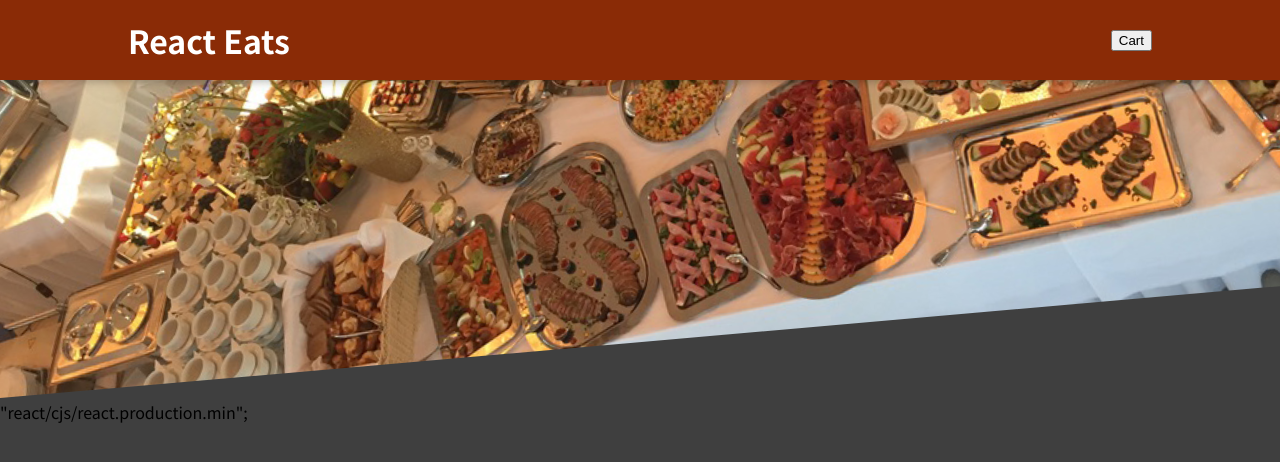
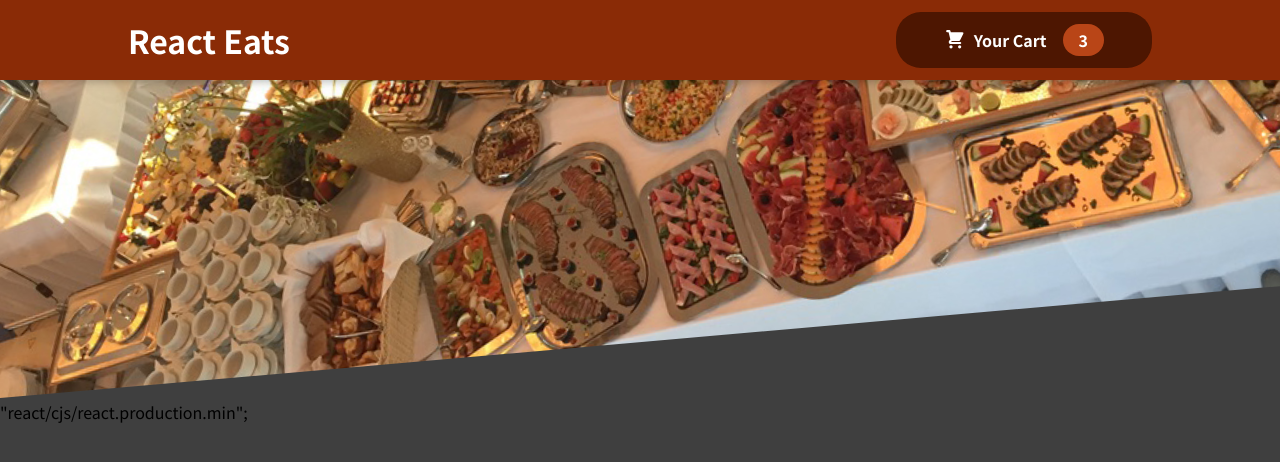
Before and after one commit to vectorNull/React-Eats, a React (Create React App) app: page / in a window 1280 px wide. Shown: the top 462 px of the page. Built offline with nearby package versions, Linux system fonts and the light colour scheme.

Commit message:
build cart component

```diff
--- /dev/null
+++ b/src/components/Cart/CartIcon.js
@@ -0,0 +1,13 @@
+const CartIcon = () => {
+	return (
+		<svg
+			xmlns="http://www.w3.org/2000/svg"
+			viewBox="0 0 20 20"
+			fill="currentColor"
+		>
+			<path d="M3 1a1 1 0 000 2h1.22l.305 1.222a.997.997 0 00.01.042l1.358 5.43-.893.892C3.74 11.846 4.632 14 6.414 14H15a1 1 0 000-2H6.414l1-1H14a1 1 0 00.894-.553l3-6A1 1 0 0017 3H6.28l-.31-1.243A1 1 0 005 1H3zM16 16.5a1.5 1.5 0 11-3 0 1.5 1.5 0 013 0zM6.5 18a1.5 1.5 0 100-3 1.5 1.5 0 000 3z" />
+		</svg>
+	);
+};
+
+export default CartIcon;
--- a/src/components/Layout/Header.js
+++ b/src/components/Layout/Header.js
@@ -1,20 +1,21 @@
-import { Fragment } from 'react';
-import classes from './Header.module.css';
+import { Fragment } from "react";
+import HeaderCartButton from "./HeaderCartButton";
+import classes from "./Header.module.css";
 
-import mealsImg from '../../Assets/meals.jpg'
+import mealsImg from "../../Assets/meals.jpg";
 
 const Header = (props) => {
     return (
         <Fragment>
             <header className={classes.header}>
                 <h1>React Eats</h1>
-            <button>Cart</button>
+                <HeaderCartButton />
             </header>
-        <div className={classes['main-image']}>
+            <div className={classes["main-image"]}>
                 <img src={mealsImg} alt="food on table" />
             </div>
         </Fragment>
-  )
-}
+    );
+};
 
-export default Header
+export default Header;
--- /dev/null
+++ b/src/components/Layout/HeaderCartButton.js
@@ -0,0 +1,20 @@
+import React from 'react'
+import CartIcon from '../Cart/CartIcon'
+
+import classes from './HeaderCartButton.module.css'
+
+const HeaderCartButton = (props) => {
+  return (
+    <button className={classes.button}>
+        <span className={classes.icon}>
+            <CartIcon />
+        </span>
+        <span>Your Cart</span>
+        <span className={classes.badge}>
+            3
+        </span>
+    </button>
+  )
+}
+
+export default HeaderCartButton
--- /dev/null
+++ b/src/components/Layout/HeaderCartButton.module.css
@@ -0,0 +1,59 @@
+.button {
+	cursor: pointer;
+	font: inherit;
+	border: none;
+	background-color: #4d1601;
+	color: white;
+	padding: 0.75rem 3rem;
+	display: flex;
+	justify-content: space-around;
+	align-items: center;
+	border-radius: 25px;
+	font-weight: bold;
+}
+
+.button:hover,
+.button:active {
+	background-color: #2c0d00;
+}
+
+.icon {
+	width: 1.35rem;
+	height: 1.35rem;
+	margin-right: 0.5rem;
+}
+
+.badge {
+	background-color: #b94517;
+	padding: 0.25rem 1rem;
+	border-radius: 25px;
+	margin-left: 1rem;
+	font-weight: bold;
+}
+
+.button:hover .badge,
+.button:active .badge {
+	background-color: #92320c;
+}
+
+.bump {
+	animation: bump 300ms ease-out;
+}
+
+@keyframes bump {
+	0% {
+		transform: scale(1);
+	}
+	10% {
+		transform: scale(0.9);
+	}
+	30% {
+		transform: scale(1.1);
+	}
+	50% {
+		transform: scale(1.15);
+	}
+	100% {
+		transform: scale(1);
+	}
+}
```
Also changed, not shown: src/components/Layout/Header.module.css (indentation only). Lines whose indentation alone changed are shown as unchanged.
